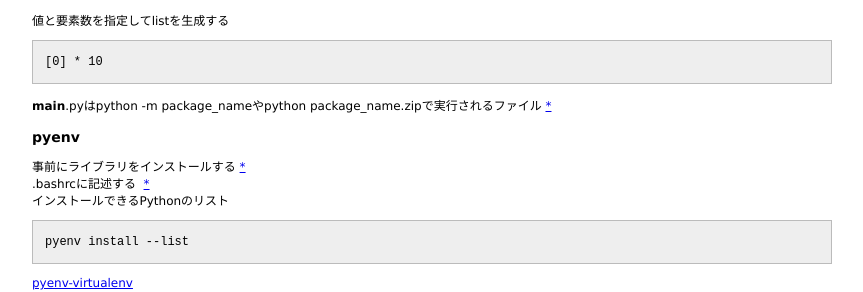
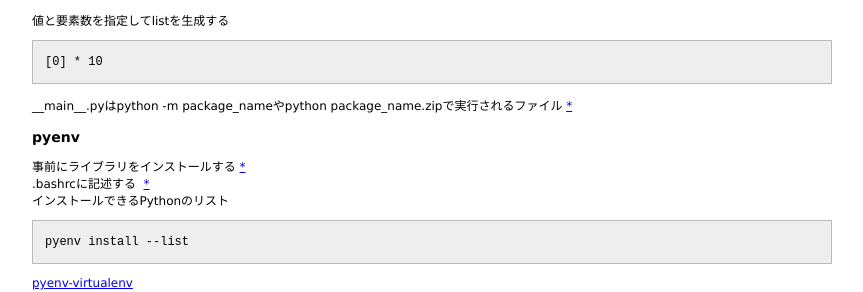
Before and after one commit to 38elements/38elements.github.com, a Jekyll site: the page built from _posts/2014-7-2-python.md, in a window 1280 px wide. Shown: the part 988-1280 px from the top of the page, without its empty margins (208-1071 px from the left). Built offline with Jekyll 4.4.1, drawn with Linux system fonts in a browser that asks for light colours.

````diff
--- a/_posts/2014-7-2-python.md
+++ b/_posts/2014-7-2-python.md
@@ -71,7 +71,7 @@ sorted(a, key=lambda x: (a[0], a[1]))
 [0] * 10
 ```
 
-__main__.pyはpython -m package_nameやpython package_name.zipで実行されるファイル [*](http://docs.python.jp/3/library/__main__.html)
+\_\_main\_\_.pyはpython -m package_nameやpython package_name.zipで実行されるファイル [*](http://docs.python.jp/3/library/__main__.html)
 
 ### pyenv
 事前にライブラリをインストールする [\*](https://github.com/yyuu/pyenv/wiki/Common-build-problems)
````
